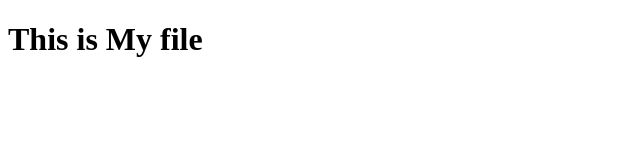
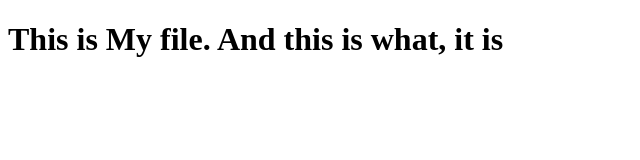
Before and after one commit to Robinak47/Web_Sec_I, a plain HTML site: page robin.html in a window 1280 px wide. Shown: the whole page, without its empty margins (0-640 px from the left). Drawn offline with Linux system fonts and the light colour scheme.

Commit message:
Done some Modification

```diff
--- a/robin.html
+++ b/robin.html
@@ -5,6 +5,6 @@
     </head>
 
     <body>
-        <h1> This is My file</h1>
+        <h1> This is My file. And this is what, it is</h1>
     </body>
 </html>
```
